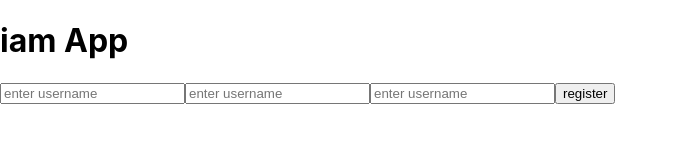
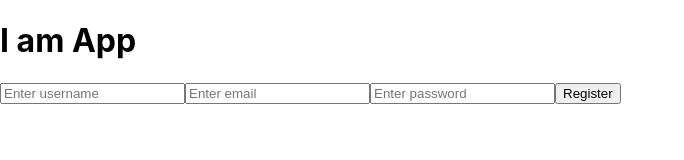
Before and after one commit to anjalinemalikanti5-art/demorenderTT, a React (Create React App) app: page /reg in a window 1280 px wide. Shown: the top 160 px of the page, without its empty margins (0-684 px from the left). Built offline with nearby package versions, Linux system fonts and the light colour scheme.

Commit message:
Refactor registration component and fix submit logic

```diff
--- a/src/Reg.jsx
+++ b/src/Reg.jsx
@@ -2,38 +2,44 @@ import axios from "axios"
 import {useState} from "react"
 
 function Reg(){
-    const[data,setdata]=useState(
-        {
+
+const [data,setdata] = useState({
 username:"",
 email:"",
 password:""
-        }
-    )
-    const changeName=(e)=>{
+})
+
+const changeName = (e)=>{
 setdata({...data,[e.target.name]:e.target.value})
 }
-    const submit= async()=>
-    {
+
+const submit = async ()=>{
 try{
-            //const res=await axios.post("http://localhost:8080/reg",data)
-            const res = await axios.path(
+const res = await axios.post(
 "https://new.onrender.com/register",
 data
 )
 alert(res.data)
 }
 catch(xyz){
-            alert(xyz.response.data)
+alert("Registration Failed")
 }
 }
+
 return(
 <>
-        <h1>iam App</h1>
-        <input onChange={changeName} name="username" placeholder="enter username"/>
-        <input onChange={changeName} name="username" placeholder="enter username"/>
-        <input onChange={changeName} name="username" placeholder="enter username"/>
-        <button onClick={submit}>register</button>
+<h1>I am App</h1>
+
+<input onChange={changeName} name="username" placeholder="Enter username"/>
+
+<input onChange={changeName} name="email" placeholder="Enter email"/>
+
+<input onChange={changeName} name="password" placeholder="Enter password"/>
+
+<button onClick={submit}>Register</button>
+
 </>
 )
 }
+
 export default Reg
```
Lines whose indentation alone changed are shown as unchanged.
